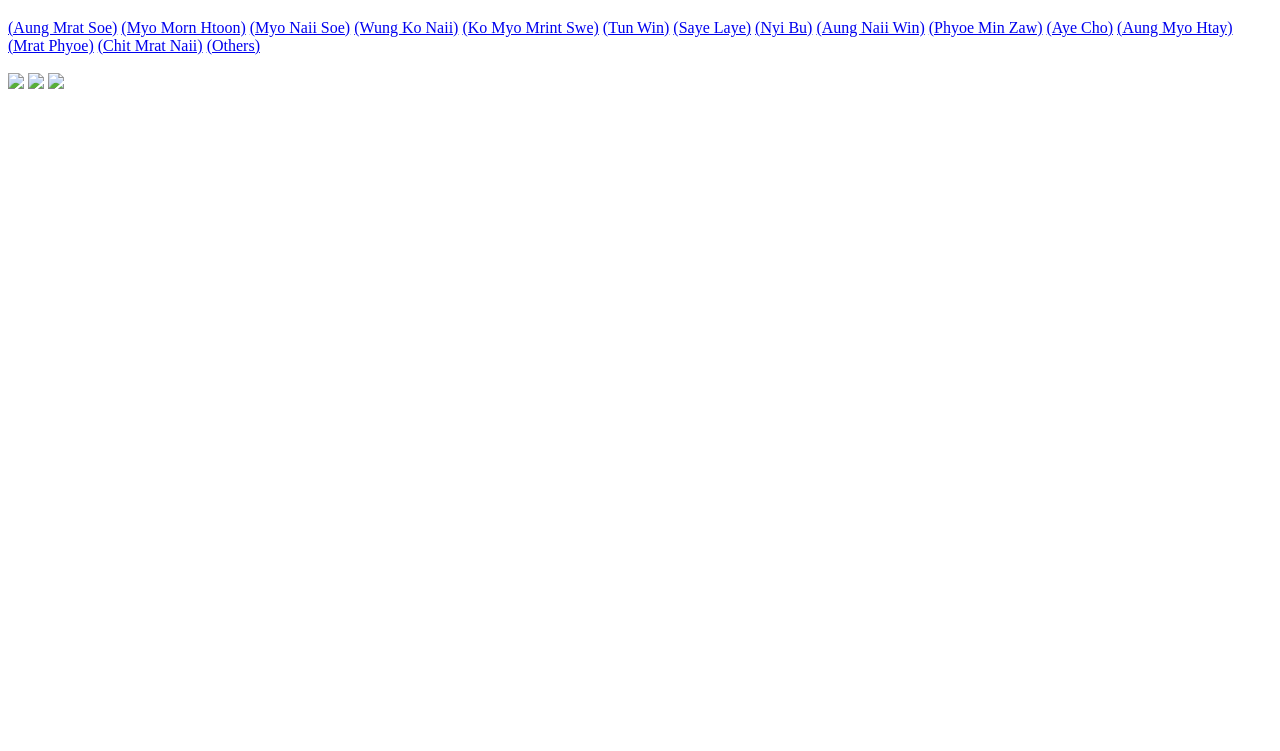
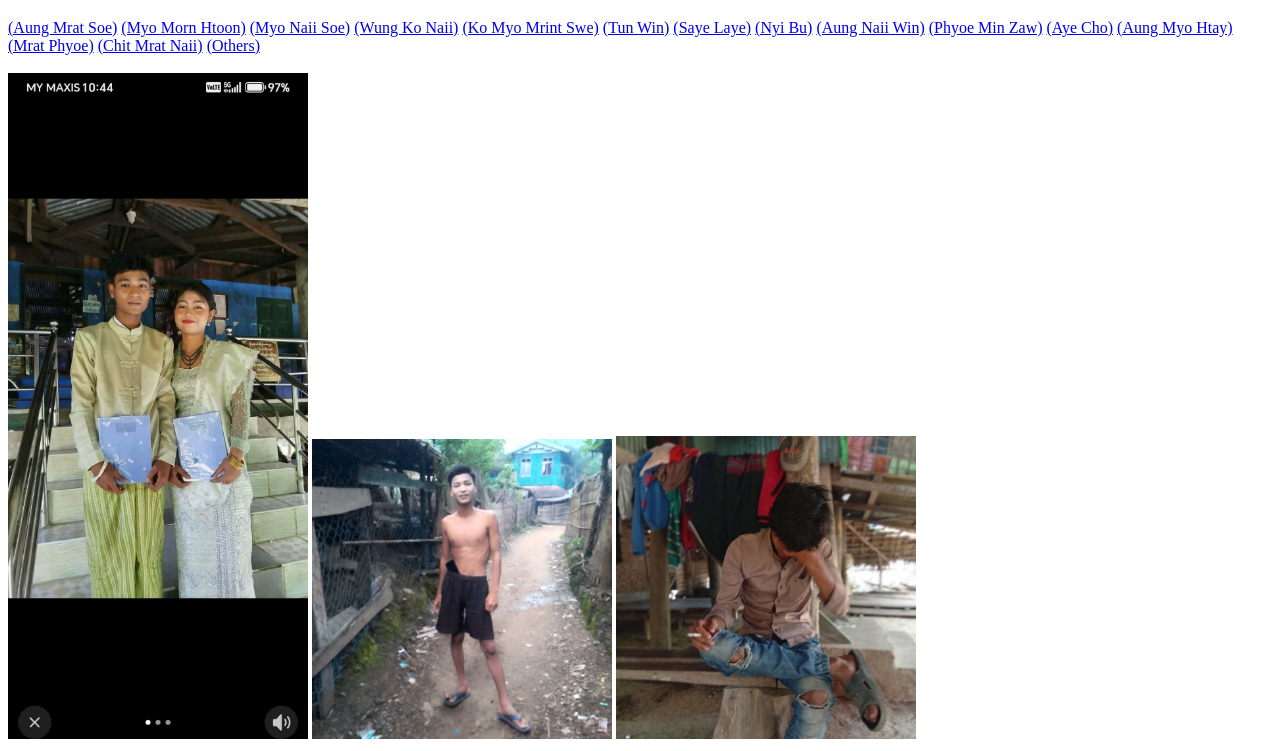
Before and after one commit to WungKoNaii/My-Gallery, a plain HTML site: page cmn.html in a window 1280 px wide. Shown: the part 61-812 px from the top of the page. Drawn offline with Linux system fonts and the light colour scheme.

Commit message:
Update cmn.html

```diff
--- a/cmn.html
+++ b/cmn.html
@@ -23,8 +23,8 @@
 <a href="cmn.html">(Chit Mrat Naii)</a>
 <a href="others.html">(Others)</a>
 <br><br>
-<img src="images/cmn1.jpeg" width="300">
-<img src="images/cmn2.jpg" width="300">
-<img src="images/cmn3.jpg" width="300">
+<img src="cmn1.jpeg" width="300">
+<img src="cmn2.jpg" width="300">
+<img src="cmn3.jpg" width="300">
 </body>
 </html>
```
